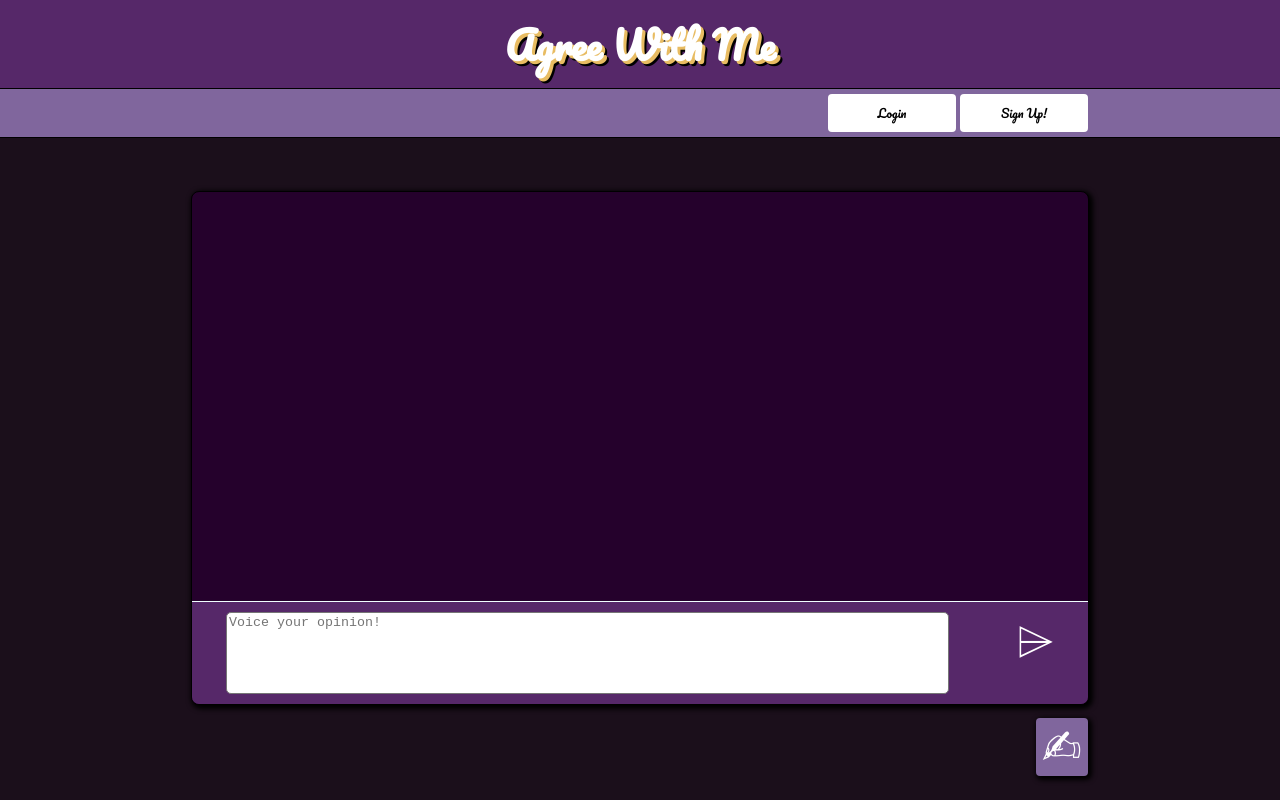
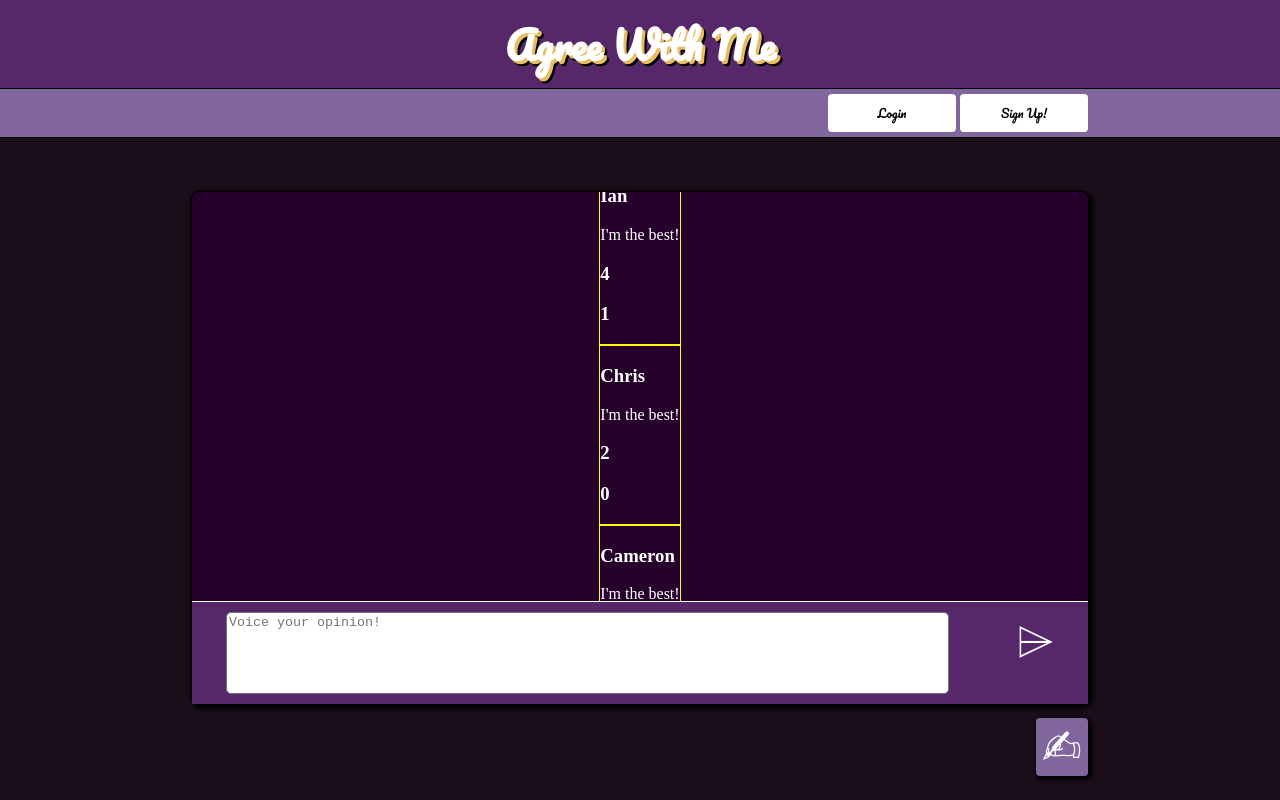
Before and after one commit to rhinehardtc/agreewithme, an Angular app in the folder AgreeWithMe/: page / in a window 1280 px wide. Built offline with nearby package versions, Linux system fonts and the light colour scheme; data requests are answered from the project's data file.

Commit message:
added posts and post services

```diff
--- /dev/null
+++ b/AgreeWithMe/db.json
@@ -0,0 +1,10 @@
+{
+    "posts": [
+        { "id": 1, "user": "Cameron", "body": "I'm the best!", "agrees": 5, "disagrees": 0 },
+        { "id": 2, "user": "Chris", "body": "I'm the best!", "agrees": 2, "disagrees": 0 },
+        { "id": 3, "user": "Ian", "body": "I'm the best!", "agrees": 4, "disagrees": 1 },
+        { "id": 4, "user": "Cameron", "body": "I'm the best!", "agrees": 5, "disagrees": 0 },
+        { "id": 5, "user": "Chris", "body": "I'm the best!", "agrees": 50, "disagrees": 0 },
+        { "id": 6, "user": "Cameron", "body": "I'm the best!", "agrees": 5, "disagrees": 10 }
+    ]
+}
--- a/AgreeWithMe/src/app/feed/feed.component.css
+++ b/AgreeWithMe/src/app/feed/feed.component.css
@@ -9,12 +9,13 @@
 
 .feed-box {
     display: flex;
-    flex-flow: column-reverse nowrap;
+    flex-flow: column nowrap;
+    position: relative;
+    align-items: center;
     width: 70%;
     height: 80%;
     margin-top: 4%;
     margin-bottom: 0.5%;
-    overflow-y: scroll;
     border: 1px solid black;
     border-radius: 8px;
     background-color: rgb(37, 1, 44);
@@ -44,8 +45,21 @@
     box-shadow: 2px 2px 7px 4px black;
 }
 
+.posts-box {
+    display: flex;
+    flex-flow: column-reverse nowrap;
+    align-items: center;
+    width: 90%;
+    height: 100%;
+    overflow-y: scroll;
+    z-index: 0;
+}
+
 .post-bar {
     display: flex;
+    position: absolute;
+    bottom: 0;
+    z-index: 5;
     flex-flow: row nowrap;
     align-self: flex-end;
     justify-content: space-around;
--- a/AgreeWithMe/src/app/feed/feed.component.html
+++ b/AgreeWithMe/src/app/feed/feed.component.html
@@ -1,6 +1,8 @@
 <div class='feed-area'>
     <div class='feed-box'>
-
+        <div class='posts-box'>
+            <app-post *ngFor="let post of posts" [post]="post"></app-post>
+        </div>
         <div class='post-bar'>
             <textarea class='post-input' placeholder='Voice your opinion!'></textarea>
             <div class='submit-post-button'>⌲</div>
--- a/AgreeWithMe/src/app/feed/feed.component.ts
+++ b/AgreeWithMe/src/app/feed/feed.component.ts
@@ -1,4 +1,6 @@
 import { Component, OnInit } from '@angular/core';
+import { IPost } from '../post';
+import { PostService } from '../post.service';
 
 @Component({
   selector: 'app-feed',
@@ -7,9 +9,15 @@
 })
 export class FeedComponent implements OnInit {
 
-  constructor() { }
+  public posts: IPost[] = [];
 
-  ngOnInit(): void {
+  constructor(private _postService: PostService) { }
+
+  ngOnInit() {
+    this._postService.getPosts()
+        .subscribe(posts => {
+            this.posts = posts;
+        });
   }
 
 }
--- /dev/null
+++ b/AgreeWithMe/src/app/post.service.ts
@@ -0,0 +1,18 @@
+import { HttpClient } from '@angular/common/http';
+import { Injectable } from '@angular/core';
+import { Observable } from 'rxjs';
+import { IPost } from './post';
+
+@Injectable({
+  providedIn: 'root'
+})
+export class PostService {
+
+  private postsURL: string = "http://localhost:3000/posts";
+
+  constructor(private http: HttpClient) { }
+
+  getPosts(): Observable<IPost[]>{
+    return this.http.get<IPost[]>(this.postsURL);
+  }
+}
--- /dev/null
+++ b/AgreeWithMe/src/app/post.ts
@@ -0,0 +1,7 @@
+export interface IPost {
+    id: number,
+    user: string,
+    body: string,
+    agrees: number,
+    disagrees: number
+}
--- /dev/null
+++ b/AgreeWithMe/src/app/post/post.component.css
@@ -0,0 +1,4 @@
+.post-div {
+    color: white;
+    border: 1px solid yellow;
+}
--- /dev/null
+++ b/AgreeWithMe/src/app/post/post.component.html
@@ -0,0 +1,6 @@
+<div class="post-div">
+    <h3>{{post.user}}</h3>
+    <p>{{post.body}}</p>
+    <h3>{{post.agrees}}</h3>
+    <h3>{{post.disagrees}}</h3>
+</div>
--- /dev/null
+++ b/AgreeWithMe/src/app/post/post.component.ts
@@ -0,0 +1,18 @@
+import { Component, OnInit, Input } from '@angular/core';
+import { IPost } from '../post';
+
+@Component({
+  selector: 'app-post',
+  templateUrl: './post.component.html',
+  styleUrls: ['./post.component.css']
+})
+export class PostComponent implements OnInit {
+
+  @Input() post!: IPost;
+
+  constructor() { }
+
+  ngOnInit(): void {
+  }
+
+}
```
Also changed, not shown: AgreeWithMe/src/app/app.module.ts (+6 -1 lines), 2 other files (tests, documents, lock files or other folders).
